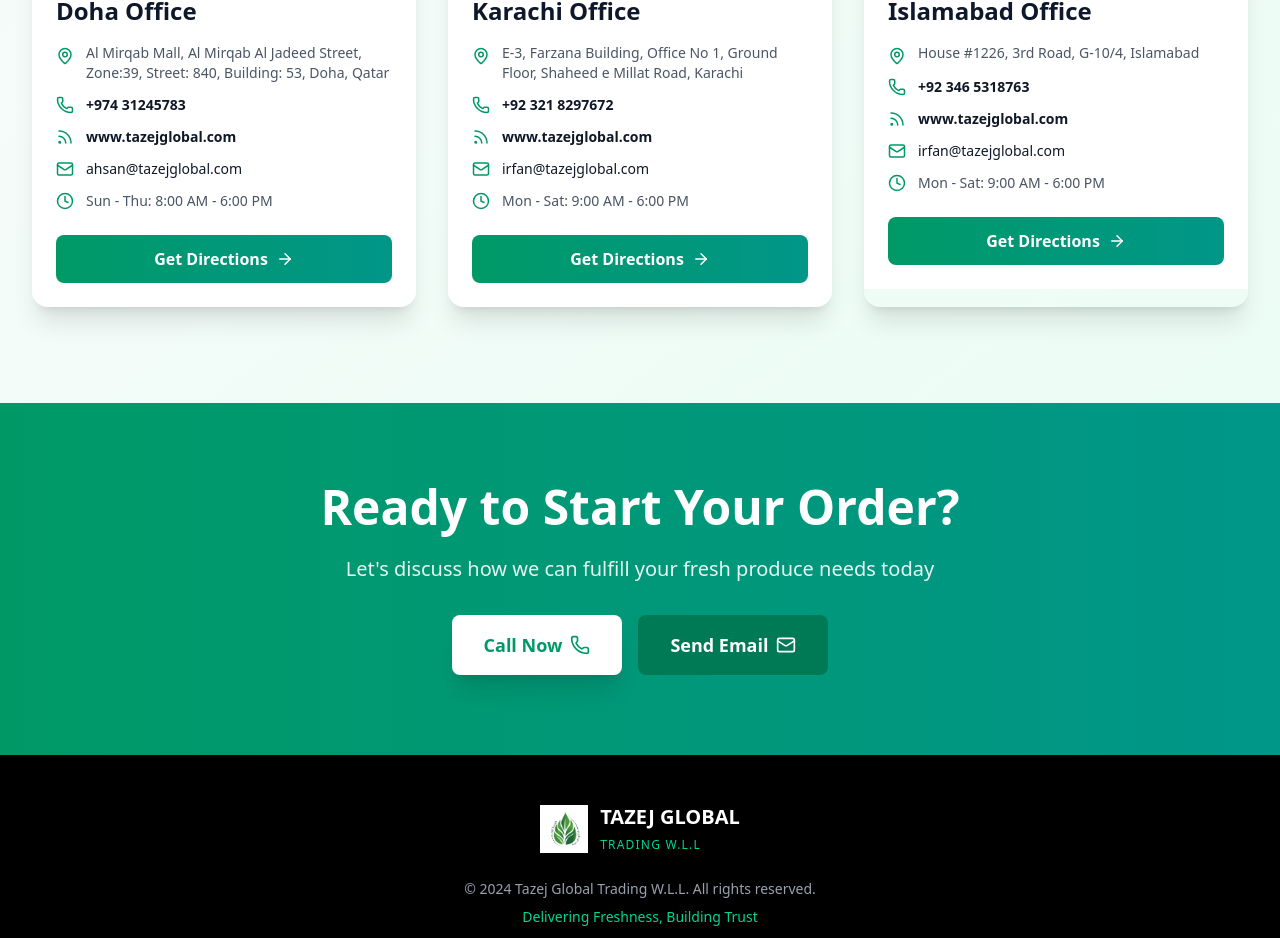
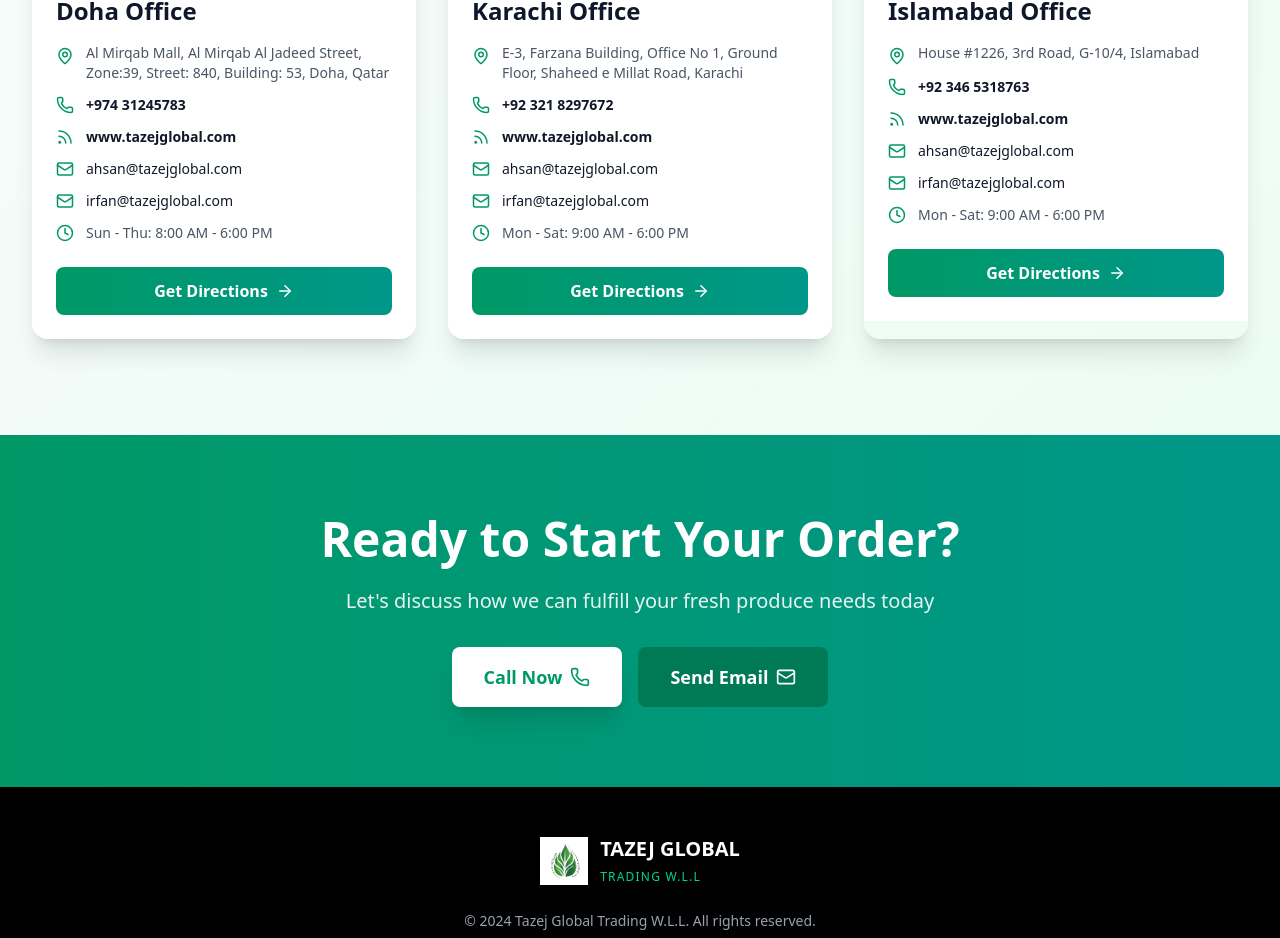
Before and after one commit to AmmarHussainn/tezajglobal, a React (Vite) app: page /contact in a window 1280 px wide. Shown: the part 977-1915 px from the top of the page. Built offline with nearby package versions, Linux system fonts and the light colour scheme.

Commit message:
emails updated

```diff
--- a/src/pages/Contact.jsx
+++ b/src/pages/Contact.jsx
@@ -50,6 +50,7 @@
       address: "Al Mirqab Mall, Al Mirqab Al Jadeed Street, Zone:39, Street: 840, Building: 53, Doha, Qatar",
       phone: "+974 31245783",
       email: "ahsan@tazejglobal.com",
+      email2: "irfan@tazejglobal.com",
       hours: "Sun - Thu: 8:00 AM - 6:00 PM",
        website : "www.tazejglobal.com",
       image: "https://images.unsplash.com/photo-1444723121867-7a241cacace9?w=800&q=80"
@@ -59,7 +60,8 @@
       office: "Karachi Office",
       address: "E-3, Farzana Building, Office No 1, Ground Floor, Shaheed e Millat Road, Karachi",
       phone: "+92 321 8297672",
-      email: "irfan@tazejglobal.com",
+        email: "ahsan@tazejglobal.com",
+      email2: "irfan@tazejglobal.com",
       hours: "Mon - Sat: 9:00 AM - 6:00 PM",
       website : "www.tazejglobal.com",
       image: "https://images.unsplash.com/photo-1606511490662-b2c5be7d95a1?ixlib=rb-4.1.0&ixid=M3wxMjA3fDB8MHxwaG90by1wYWdlfHx8fGVufDB8fHx8fA%3D%3D&auto=format&fit=crop&q=80&w=2025"
@@ -69,7 +71,8 @@
       office: "Islamabad Office",
       address: "House #1226, 3rd Road, G-10/4, Islamabad",
       phone: "+92 346 5318763",
-      email: "irfan@tazejglobal.com",
+       email: "ahsan@tazejglobal.com",
+      email2: "irfan@tazejglobal.com",
       hours: "Mon - Sat: 9:00 AM - 6:00 PM",
       website : "www.tazejglobal.com",
       image: "https://images.unsplash.com/photo-1608020932658-d0e19a69580b?ixlib=rb-4.1.0&ixid=M3wxMjA3fDB8MHxwaG90by1wYWdlfHx8fGVufDB8fHx8fA%3D%3D&auto=format&fit=crop&q=80&w=2070"
@@ -398,7 +401,7 @@
   </div>
 );
 
-const OfficeCard = ({ country, office, address, phone, email, hours, gradient, image  ,website}) => (
+const OfficeCard = ({ country, office, address, phone, email, email2, hours, gradient, image  ,website}) => (
   <div className="group relative rounded-2xl overflow-hidden shadow-xl hover:shadow-2xl transition-all transform hover:-translate-y-2">
     <div className="relative h-64">
       <img
@@ -435,6 +438,10 @@
           <Mail className="text-emerald-600 flex-shrink-0" size={18} />
           <p className="text-gray-900 text-sm">{email}</p>
         </div>
+         <div className="flex items-center space-x-3">
+          <Mail className="text-emerald-600 flex-shrink-0" size={18} />
+          <p className="text-gray-900 text-sm">{email2}</p>
+        </div>
         <div className="flex items-center space-x-3">
           <Clock className="text-emerald-600 flex-shrink-0" size={18} />
           <p className="text-gray-600 text-sm">{hours}</p>
--- a/src/pages/Home.jsx
+++ b/src/pages/Home.jsx
@@ -419,7 +419,8 @@
               phone="+974 31245783"
               gradient="from-emerald-600 to-teal-600"
                email= "ahsan@tazejglobal.com"
-                 website = "www.tazejglobal.com"
+               email2 = "irfan@tazejglobal.com"
+               website = "www.tazejglobal.com"
             />
             <ContactCard
               country="Pakistan"
@@ -428,6 +429,7 @@
               phone="+92 321 8297672"
              gradient="from-emerald-600 to-teal-600"
               email= "ahsan@tazejglobal.com"
+               email2 = "irfan@tazejglobal.com"
                  website = "www.tazejglobal.com"
             />
             <ContactCard
@@ -437,7 +439,8 @@
               phone="+92 346 5318763"
               gradient="from-emerald-600 to-teal-600"
                email= "ahsan@tazejglobal.com"
-                 website = "www.tazejglobal.com"
+                email2 = "irfan@tazejglobal.com"
+               website = "www.tazejglobal.com"
             />
           </div>
         </div>
@@ -567,7 +570,7 @@
     </div>
   </div>
 );
-const ContactCard = ({ country, office, address, phone, gradient ,email ,website}) => (
+const ContactCard = ({ country, office, address, phone, gradient ,email , email2,website}) => (
   <div className={`bg-gradient-to-br ${gradient} p-8 rounded-2xl shadow-2xl hover:shadow-3xl transition-all transform hover:scale-105`}>
     <div className="mb-6">
       <div className="inline-block px-3 py-1 bg-white/20 rounded-full mb-4">
@@ -594,6 +597,10 @@
           <Mail className="text-white flex-shrink-0"  />
           <p className="text-white/90 font-semibold">{email}</p>
         </div>
+         <div className="flex items-center space-x-3">
+          <Mail className="text-white flex-shrink-0"  />
+          <p className="text-white/90 font-semibold">{email2}</p>
+        </div>
     </div>
   </div>
 );
```
